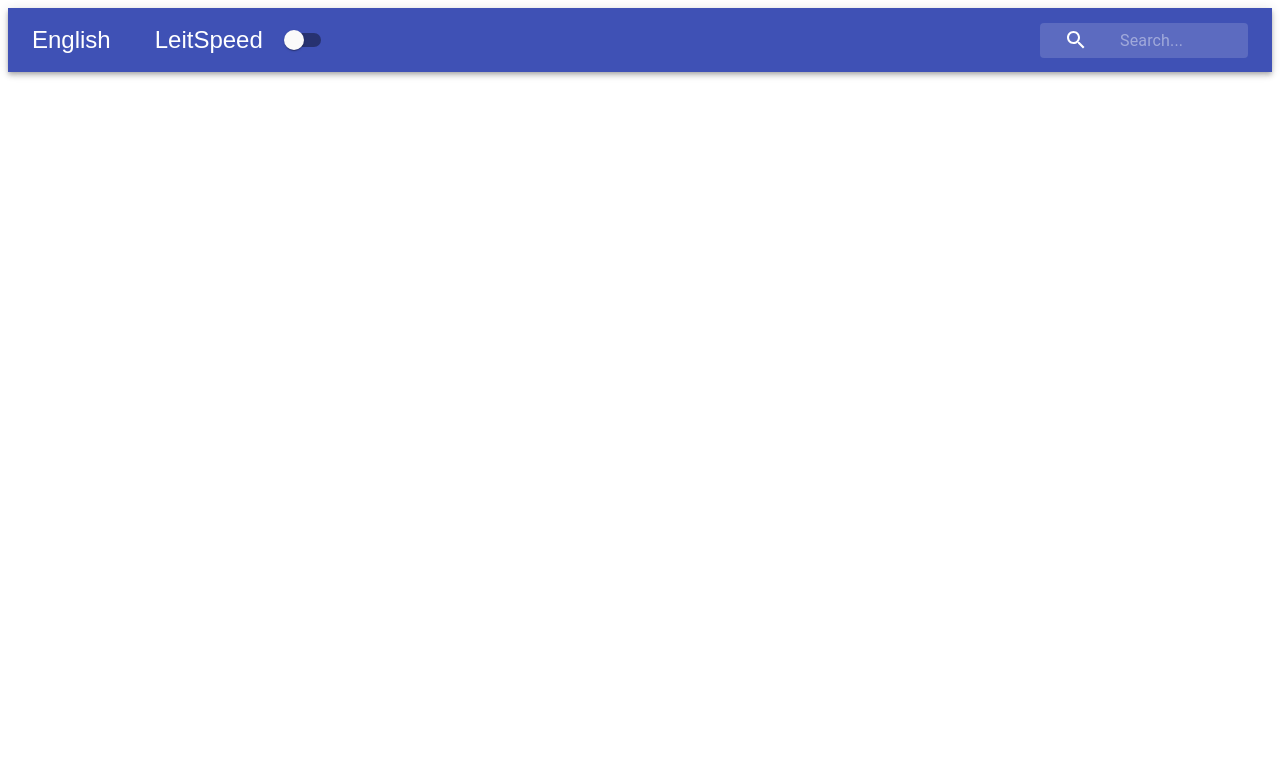
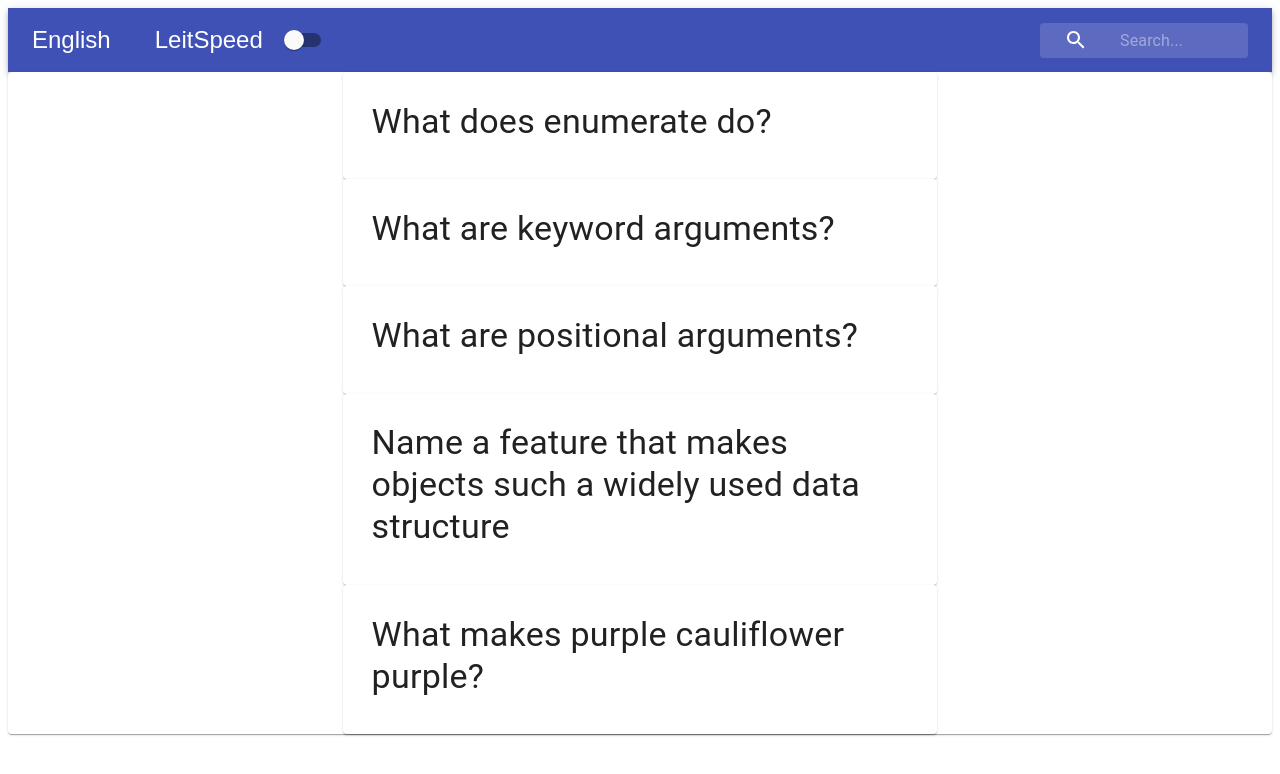
Before and after one commit to ash-bergs/leitspeed_fe, a React (Create React App) app: page /cards in a window 1280 px wide. Shown: the top 774 px of the page. Built offline with nearby package versions, Linux system fonts and the light colour scheme.

Commit message:
Adds Cards
Cards (a parent component) renders Card - a component that uses Material UI for style, and react-flip-card for functionality.

The Cards component isn't being rendered to a user yet, but we're getting there.

```diff
--- a/package.json
+++ b/package.json
@@ -6,6 +6,7 @@
     "@material-ui/core": "^4.11.2",
     "@material-ui/icons": "^4.11.2",
     "react": "^16.6.1",
+    "react-card-flip": "^1.0.11",
     "react-dom": "^16.6.1",
     "react-router-dom": "^5.2.0",
     "react-scripts": "2.1.1"
--- a/src/App.js
+++ b/src/App.js
@@ -3,6 +3,7 @@ import { BrowserRouter as Router, Route } from 'react-router-dom';
 
 import './App.css'
 
+import Cards from './components/Cards';
 import Hero from './components/Hero';
 import Nav from './components/Nav';
 import Login from './components/Login';
@@ -15,6 +16,7 @@ function App() {
     <Router>
       <Route exact path="/" component={Hero} />
       <Route path="/login" component={Login} />
+      <Route path="/cards" component={Cards} />
       {/* Path to / is a welcome header, logo, etc that kind of thing - renders sign up form */}
       {/* Route to dashboard, protected - Renders Cards, Study lists?, Study game */}
       {/* Add/Edit Form - use one form to complete both tasks?? */}
--- /dev/null
+++ b/src/components/Card.js
@@ -0,0 +1,45 @@
+import React, { useState } from 'react';
+import ReactCardFlip from 'react-card-flip';
+import { withStyles } from '@material-ui/core/styles';
+
+import { Card, CardContent } from '@material-ui/core';
+import { Typography } from '@material-ui/core';
+
+import styles from '../styles/CardStyles';
+
+const FlashCard = ({ card, classes }) => {
+    // isFlipped controls the react-card-flip status
+    // False on start
+    const [isFlipped, setIsFlipped] = useState(false);
+
+    // Now we need a function (a click handler) to update isFlipped state
+    const flipCard = (event) => {
+        event.preventDefault();
+        setIsFlipped(!isFlipped);
+    }
+
+    // Now we must connect the ReactFlipCard component to the isFlipped State, so that it will know at any time what the state value is
+    // flipDirection is a react-flip-card library property that specifies how the card flips
+    return (
+        <Card className={classes.root}>
+            <ReactCardFlip isFlipped={isFlipped} flipDirection="vertical">
+                {/* 2 main DIVS will go inside the parent ReactCardFlip component - they are the front and back respectively */}
+                {/*//* can I use MATERIAL UI with this library? Try replacing divs in a moment, perhaps it can be 2 child elements*/}
+                <CardContent onClick={flipCard}>
+                        <Typography variant="h4" component="p">{card.card_front}</Typography>
+                </CardContent>
+
+                <CardContent onClick={flipCard}>
+                        <Typography variant="h5" component="p">{card.card_back}</Typography>
+                </CardContent>
+            </ReactCardFlip>
+        </Card>
+    );
+}
+
+export default withStyles(styles)(FlashCard);
+
+//TODO From here I need to finish that quick youtube video and add a flipping card
+//? How to use pagination to show one card at a time
+//? How can a user flag a card they want to study more, or move one they no longer want to study?
+//? How can I track the time a user spends studying a deck, and studying overall? Start by solving for tracking time overall.
--- /dev/null
+++ b/src/components/Cards.js
@@ -0,0 +1,36 @@
+import React, { useState } from 'react';
+
+import Paper from '@material-ui/core/Paper';
+
+import data from '../resources/CardsData';
+
+import FlashCard from './Card';
+
+//? What will I need from Material UI?
+// Paper, for the main page
+//? How will the cards be done?
+// I've used a third party library in the past that might be useful here, especially for 'study mode' - not sure how I'll implement a game yet
+//* I'll be adding React-Card-Flip to the project and trying it out... I don't know if it will work with Material UI though 🤔
+// Whatever, we're trying it because it's the next logical step. Don't overthink this too much. Get a decent full stack project up.
+
+function Cards(){
+    const [cards] = useState(data);
+
+    return(
+        <Paper style={{ display: "flex", flexDirection: "column" }}>
+        {cards.map((card, index) => (
+            <FlashCard card={card} key={index} />
+        ))}
+        </Paper>
+    );
+}
+
+export default Cards;
+
+/* -------------------------------------------------------------------------- */
+/*                                 About Cards                                */
+/*
+    Cards is a parent component, it will hold state, and actions concerned with it,
+    and pass it to the Card child component
+*/
+/* -------------------------------------------------------------------------- */
--- /dev/null
+++ b/src/resources/CardsData.js
@@ -0,0 +1,54 @@
+const cards = [
+    {
+        id: 1,
+        user_id: 1,
+        subject_id: 1,
+        card_front: "What does enumerate do?",
+        card_back: " Enumerate adds a counter to an iterable, and returns it in the form of an enumerate object. The object can be used directly in for loops, or converted into a list of tuples (using the list() method).",
+        card_notes: ["Python method", "Programming"],
+        active: true,
+        public: true
+    },
+    {
+        id: 2,
+        user_id: 1,
+        subject_id: 1,
+        card_front: "What are keyword arguments?",
+        card_back: "Keyword arguments are named - meaning that their position does not matter but their name does",
+        card_notes: ["Programming"],
+        active: true,
+        public: true
+    },
+    {
+        id: 3,
+        user_id: 1,
+        subject_id: 1,
+        card_front: "What are positional arguments?",
+        card_back: "Positional arguments can be named anything (banana words), but their position is important!",
+        card_notes: ["Programming"],
+        active: true,
+        public: true
+    },
+    {
+        id: 4,
+        user_id: 1,
+        subject_id: 2,
+        card_front: "Name a feature that makes objects such a widely used data structure",
+        card_back: "Flexible storage. Intuitive storage (key-value pairs). Fast lookup time!",
+        card_notes: ["Programming", "Think about Big O for this answer"],
+        active: true,
+        public: true
+    },
+    {
+        id: 5,
+        user_id: 2,
+        subject_id: 3,
+        card_front: "What makes purple cauliflower purple?",
+        card_back: "A surplus of anthocyanin! This antioxidant also gives red wine and grapes their coloring",
+        card_notes: ["Antioxidants", "Purple foods!"],
+        active: true,
+        public: true
+    }
+];
+
+export default cards;
--- /dev/null
+++ b/src/styles/CardStyles.js
@@ -0,0 +1,12 @@
+const styles = theme => ({
+    root: {
+        width: "45%",
+        margin: "0 auto",
+        padding: "1%"
+    },
+    card: {
+        marginTop: "1%"
+    }
+});
+
+export default styles;
```
Also changed, not shown: 1 other file (tests, documents, lock files or other folders).
